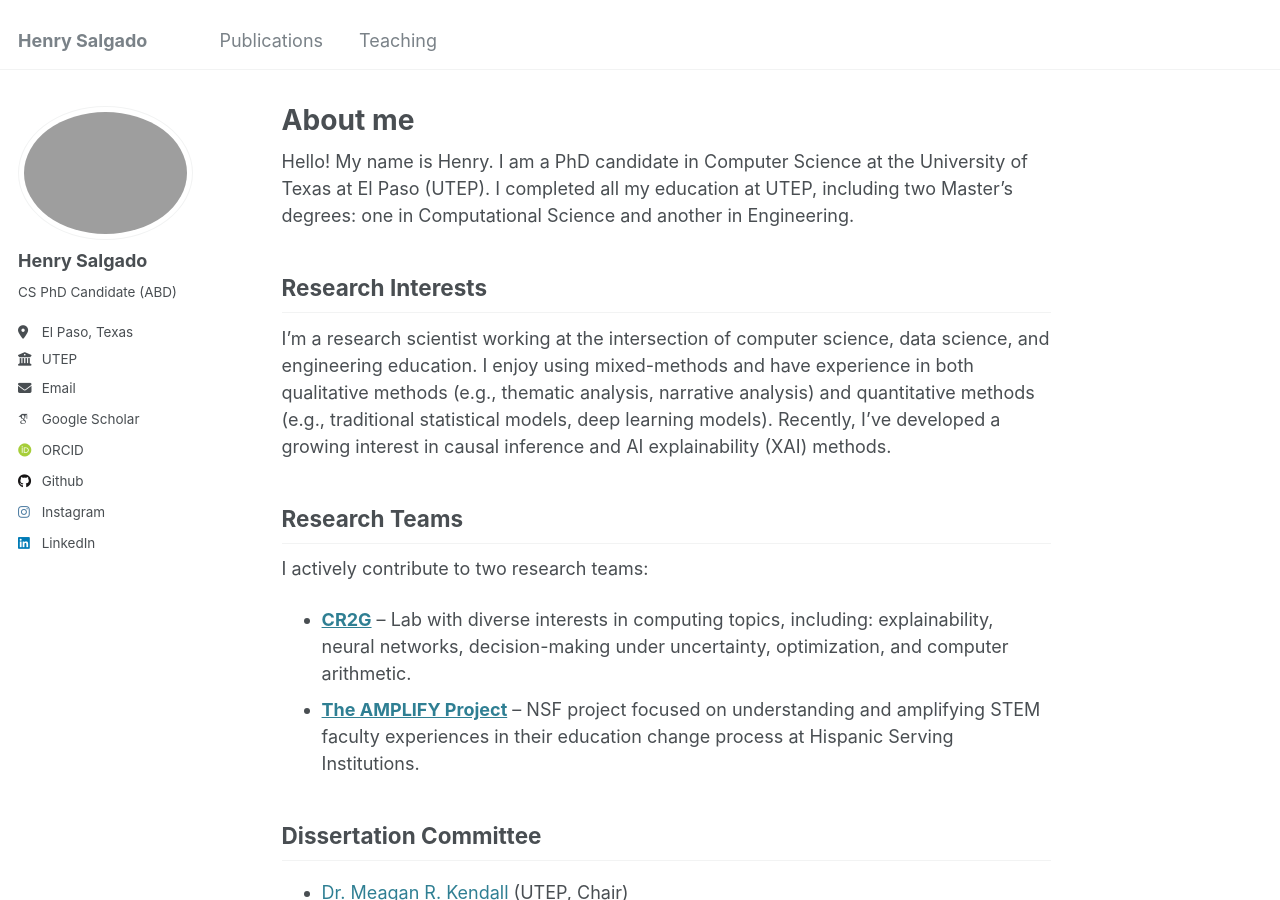
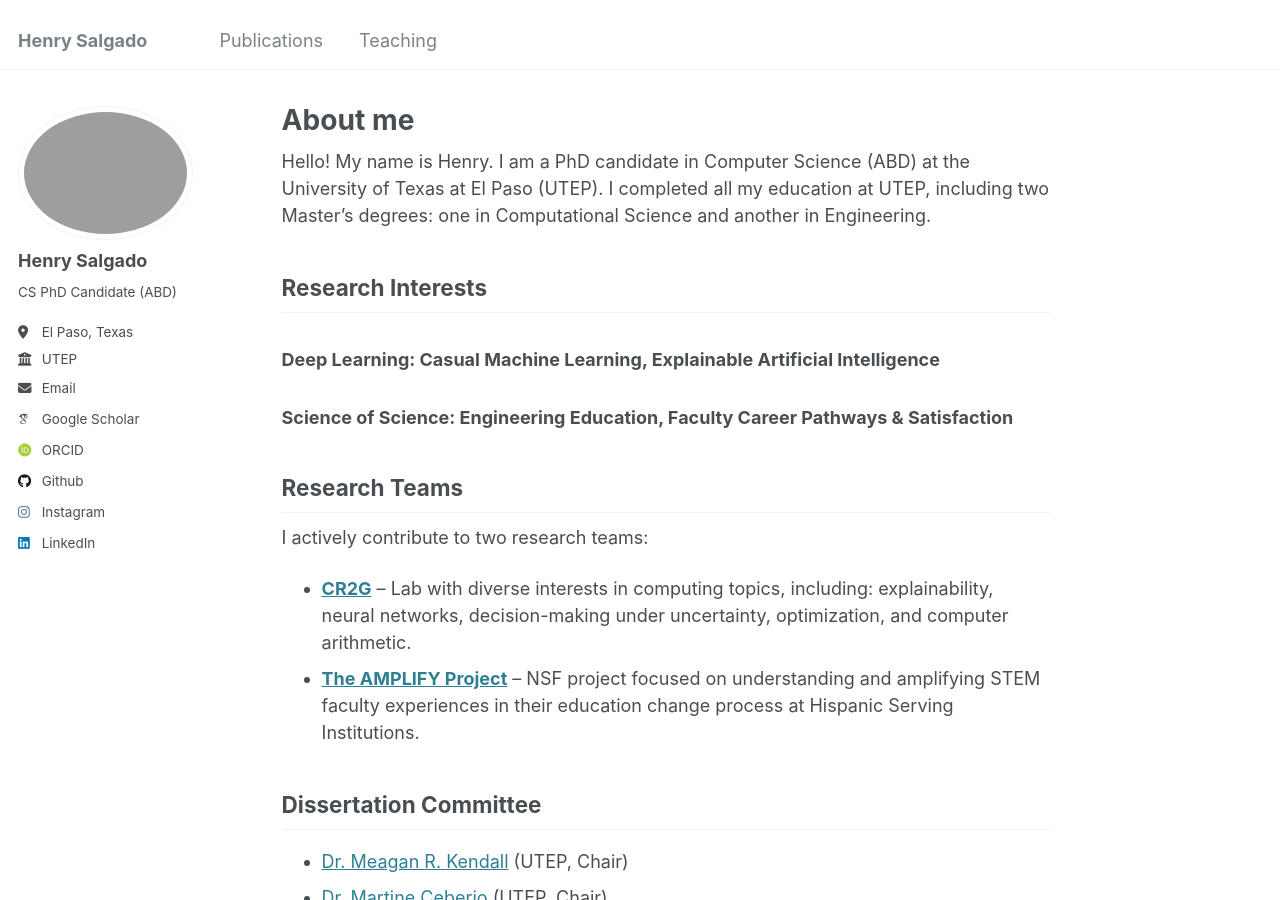
Before and after one commit to eigenhenry/eigenhenry.github.io, a Jekyll site: the page built from _pages/about.md, in a window 1280 px wide and 900 px high. Built offline with Jekyll 4.4.1, drawn with Linux system fonts in a browser that asks for light colours; some web fonts are replaced.

Commit message:
Revise introduction and add research interests
Updated personal introduction and research interests in about.md.

```diff
--- a/_pages/about.md
+++ b/_pages/about.md
@@ -7,9 +7,11 @@ redirect_from:
   - /about.html
 ---
 
-Hello! My name is Henry. I am a PhD candidate in Computer Science at the University of Texas at El Paso (UTEP). I completed all my education at UTEP, including two Master's degrees: one in Computational Science and another in Engineering.
+Hello! My name is Henry. I am a PhD candidate in Computer Science (ABD) at the University of Texas at El Paso (UTEP). I completed all my education at UTEP, including two Master's degrees: one in Computational Science and another in Engineering.
 ## Research Interests
-I'm a research scientist working at the intersection of computer science, data science, and engineering education. I enjoy using mixed-methods and have experience in both qualitative methods (e.g., thematic analysis, narrative analysis) and quantitative methods (e.g., traditional statistical models, deep learning models). Recently, I've developed a growing interest in causal inference and AI explainability (XAI) methods.
+
+### Deep Learning: Casual Machine Learning, Explainable Artificial Intelligence
+### Science of Science: Engineering Education, Faculty Career Pathways & Satisfaction
 
 ## Research Teams
 I actively contribute to two research teams:
```
